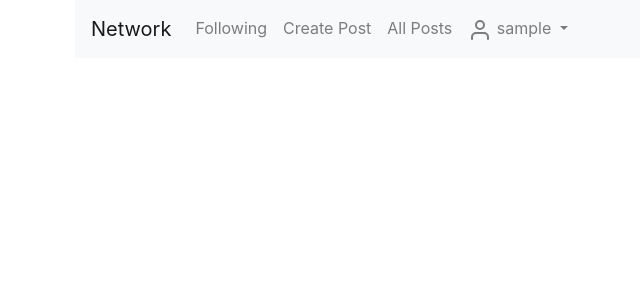
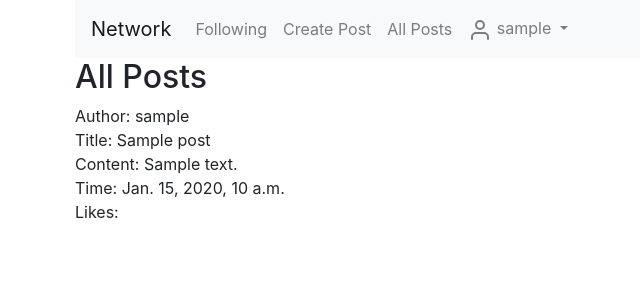
Before and after one commit to simar-s2/Network, a Django app: page / in a window 1280 px wide. Shown: the top 300 px of the page, without its empty margins (10-650 px from the left). Run offline with Django 3.2, Linux system fonts and the light colour scheme; a user stored in the database is signed in; tables that the repository leaves empty hold one stand-in row (values such as "Sample post"); data that the repository does not hold is empty; some libraries are stand-ins or nearby versions.

Commit message:
Remove get all posts view and move it to index and render posts using templates

```diff
--- a/network/models.py
+++ b/network/models.py
@@ -14,6 +14,11 @@ class User(AbstractUser):
         return {
             "id": self.id,
             "username": self.username,
+            "followers": list(self.followers.values_list('username', flat=True)),
+            "following": list(self.followed_by.values_list('id', flat=True)),
+            "followers_count": self.followers.count(),
+            "following_count": self.followed_by.count(),
+            "posts": list(self.posts_by_user.values_list('id', flat=True)),
         }
 
 class Post(models.Model):
@@ -31,7 +36,7 @@ class Post(models.Model):
             "id": self.id,
             "title": self.title,
             "content": self.content,
-            "author": self.author.username,
+            "username": self.user_id.username,
             "timestamp": self.timestamp,
         }
 
--- a/network/static/network/app.js
+++ b/network/static/network/app.js
@@ -11,13 +11,12 @@ document.addEventListener('DOMContentLoaded', function() {
  * Load all posts and display them in the postsContainer.
  */
 function loadPosts() {
-    // Select the postsContainer and createPostContainer elements
-    const postsContainer = document.querySelector('#posts-view');
-    const createPostContainer = document.querySelector('#create-post-view');
 
     // Set the display properties of the containers
+    const postsContainer = document.querySelector('#posts-view')
     postsContainer.style.display = 'block';
-    createPostContainer.style.display = 'none';
+    document.querySelector('#create-post-view').style.display = 'none';
+    document.querySelector('#user-profile-view').style.display = 'none';
 
     // Clear the contents of the postsContainer
     postsContainer.innerHTML = '';
@@ -30,25 +29,26 @@ function loadPosts() {
         posts.forEach(post => {
             // Create a div element for each post
             const postDiv = document.createElement('div');
-            postDiv.className = 'post ';
+            postDiv.className = 'post';
 
             // Set the innerHTML of the postDiv to display the post's title and content
             postDiv.innerHTML = `
-            <div class="col-3 text-truncate">
+            <div>
                 Title: ${post.title}
             </div>
-            <div class="col-6 text-truncate">
+            <div>
                 Content: ${post.content}
             </div>
-            <div class="col-3 text-truncate">
-                Author: ${post.author}
+            <div>
+                Author: <a class="post_user" href="#" onclick="loadUserProfile('${post.username}')">${post.username}</a>
             </div>
             `;
 
             // Append post and like button to the postsContainer
             postsContainer.appendChild(postDiv);
         });
-    });
+    })
+    .catch(error => console.log(error)); // Add error handling
 }
 
 /**
@@ -56,13 +56,10 @@ function loadPosts() {
  * Hides the posts view and displays the create post view.
  */
 function toggleCreatePostView() {
-    // Select the postsContainer and createPostContainer elements
-    const postsContainer = document.querySelector('#posts-view');
-    const createPostContainer = document.querySelector('#create-post-view');
-
-    // Hide the posts view and display the create post view
-    postsContainer.style.display = 'none';
-    createPostContainer.style.display = 'block';
+    // Hide the other views and display the create post view
+    document.querySelector('#posts-view').style.display = 'none';
+    document.querySelector('#user-profile-view').style.display = 'none';
+    document.querySelector('#create-post-view').style.display = 'block';
 }
 
 /**
@@ -103,3 +100,33 @@ function createPost(event) {
     titleInput.value = '';
     contentInput.value = '';
 }
+
+function loadUserProfile (username) {
+
+    document.querySelector('#user-profile-view').innerHTML = '';
+    fetch(`/users/${username}`)
+    .then(response => response.json())
+    .then(user => {
+        fetch(`/users/${username}/posts`)
+        const userProfileContainer = document.querySelector('#user-profile-view');
+        const profileDiv = document.createElement('div');
+        profileDiv.innerHTML = `
+        <div>
+            Username: ${user.username}
+        </div>
+        <div>
+            Followers: ${user.followers_count}
+            Following: ${user.following_count}
+        </div>
+        <div>
+            Posts: ${user.posts}
+        </div>
+        `;
+        userProfileContainer.appendChild(profileDiv);
+    })
+    .catch(error => console.log(error))
+
+    document.querySelector('#posts-view').style.display = 'none';
+    document.querySelector('#create-post-view').style.display = 'none';
+    document.querySelector('#user-profile-view').style.display = 'block';
+}
--- a/network/templates/network/index.html
+++ b/network/templates/network/index.html
@@ -1,25 +1,31 @@
 {% extends "network/layout.html" %}
 
 {% block body %}
-    <div>
-        <div id="posts-view">
+    {% if user.is_authenticated %}
+    <h2>All Posts</h2>
+
+    {% for post in posts %}
+    <div class="post">
+        <div>
+            Author: {{ post.username }}
         </div>
-
-        <div id="create-post-view">
-            <h2>Create Post</h2>
-            <form method="post" id="create-post-form">
-
-                <div class="form-group">
-                    <label for="title">Title</label>
-                    <input type="text" class="form-control" id="title" name="title">
-                </div>
-                <div class="form-group">
-                    <label for="content">Content</label>
-                    <textarea class="form-control" id="content" name="content"></textarea>
-                </div>
-                <button type="submit" class="btn btn-primary">Create Post</button>
-            </form>
+        <div>
+            Title: {{ post.title }}
+        </div>
+        <div>
+            Content: {{ post.content }}
+        </div>
+        <div>
+            Time: {{ post.timestamp }}
+        </div>
+        <div>
+            Likes:
         </div>
     </div>
+    {% endfor %}
+    {% else %}
+    <h2>Login to see posts</h2>
+    {% endif %}
+
 
 {% endblock %}
--- a/network/templates/network/layout.html
+++ b/network/templates/network/layout.html
@@ -12,24 +12,28 @@
         <nav class="navbar navbar-expand-lg navbar-light bg-light">
             <!-- Brand -->
             <a class="navbar-brand" href="#">Network</a>
-            <div>
-                <ul class="navbar-nav mr-auto">
+            <button class="navbar-toggler" type="button" data-bs-toggle="collapse" data-bs-target="#navbarSupportedContent" aria-controls="navbarSupportedContent" aria-expanded="false" aria-label="Toggle navigation">
+                <span class="navbar-toggler-icon"></span>
+            </button>
+            <div class="collapse navbar-collapse" id="navbarSupportedContent">
+                <ul class="navbar-nav">
                 {% if user.is_authenticated %}
                     <!-- Authenticated user: Add link to "Following" page -->
                     <li class="nav-item" id="following">
                         <a class="nav-link" href="#">Following</a>
                     </li>
                     <li class="nav-item" id="create-post">
-                        <a class="nav-link" href="#">Create Post</a>
+                        <a class="nav-link" href="{% url 'create_post' %}">Create Post</a>
                     </li>
                 {% endif %}
                     <!-- Link to "All Posts" page -->
-                    <li class="nav-item" id="all-posts">
-                        <a class="nav-link" href="#">All Posts</a>
+                    <li class="nav-item">
+                        <a class="nav-link" href="{% url 'index' %}">All Posts</a>
                     </li>
+                </ul>
                 {% if user.is_authenticated %}
                 <!-- Authenticated user: Dropdown menu for user actions -->
-                    <ul class="navbar-nav ms-auto">
+                <ul class="navbar-nav">
                     <li class="nav-item dropdown">
                         <!-- Dropdown button for user actions -->
                         <a class="nav-link dropdown-toggle" href="#" id="navbarDropdown" role="button" data-bs-toggle="dropdown" aria-expanded="false">
@@ -50,7 +54,7 @@
                 </ul>
                 {% else %}
                 <!-- Non-authenticated user: Dropdown menu for login and register -->
-                    <ul class="navbar-nav ms-auto">
+                <ul class="navbar-nav">
                     <li class="nav-item dropdown">
                         <!-- Dropdown button for login and register -->
                         <a class="nav-link dropdown-toggle" href="#" id="navbarDropdown" role="button" data-bs-toggle="dropdown" aria-expanded="false">
@@ -72,7 +76,6 @@
                     </li>
                 </ul>
                 {% endif %}
-                </ul>
             </div>
         </nav>
 
--- a/network/urls.py
+++ b/network/urls.py
@@ -9,5 +9,5 @@ urlpatterns = [
     path("logout", views.logout_view, name="logout"),
     path("register", views.register, name="register"),
     path("create_post", views.create_post, name="create_post"),
-    path("get_all_posts", views.get_all_posts, name="get_all_posts"),
+    path("users/<str:username>", views.profile, name="profile"),
 ]
--- a/network/views.py
+++ b/network/views.py
@@ -13,52 +13,57 @@ from .models import User, Post, Comment, Like
 
 @login_required(login_url="/login")
 def index(request):
-    # Render the index.html template with the network/index.html template path.
-    return render(request, "network/index.html")
-
-
-@login_required(login_url="/login")
-def get_all_posts(request):
-    # Retrieve all posts and order them by the created_at field in descending order
-    posts = Post.objects.order_by('-timestamp')
-
-    # Serialize each post into a dictionary and return them as a JSON response
-    return JsonResponse([post.serialize() for post in posts], safe=False)
+    # Retrieve and serialize all posts in descending order
+    posts = [post.serialize() for post in Post.objects.order_by('-timestamp')]
+    return render(request, "network/index.html", {
+        "posts": posts
+    })
 
 
 @csrf_exempt
 @login_required(login_url="/login")
 def create_post(request):
-    # Check if the request method is POST
+    """
+    Create a new post.
+    Requires a POST request with a JSON body containing 'title' and 'content' keys.
+    """
     if request.method != "POST":
-        # Return error response if the request method is not POST
-        return JsonResponse({"error": "POST request required."}, status=400)
+        # Return error if request method is not POST
+        return JsonResponse({"error": "POST required."}, status=400)
 
     try:
-        # Parse the request body as JSON
+        # Parse JSON request body
         data = json.loads(request.body)
-
-        # Retrieve the title and content fields from the request body
         title = data.get("title")
         content = data.get("content")
 
-        # Check if the title and content fields are present in the request body
         if not title or not content:
-            # Return error response if the title or content fields are missing
-            return JsonResponse({"error": "Title and content are required."}, status=400)
+            # Return error if title or content is missing
+            return JsonResponse({"error": "Title and content required."}, status=400)
 
-        # Create a new Post object with the given title, content, and author
-        post = Post(title=title, content=content, author=request.user)
+        # Create new post with provided title, content, and user ID
+        post = Post(title=title, content=content, user_id=request.user)
         post.save()
 
-        # Return success response if the post is created successfully
-        return JsonResponse({"message": "Post created successfully."}, status=201)
-    except ValueError:
-        # Return error response if the request body is not valid JSON
-        return JsonResponse({"error": "Invalid JSON format."}, status=400)
-    except IntegrityError:
-        # Return error response if there was an error creating the post
+        # Return success message
+        return JsonResponse({"message": "Post created."}, status=201)
+    except (ValueError, IntegrityError):
+        # Return error if JSON parsing or post creation fails
         return JsonResponse({"error": "Error creating post."}, status=500)
+
+
+def profile(request, username):
+    try:
+        user = User.objects.get(username=username)
+        if user is None:
+            return JsonResponse({"error": "User not found."}, status=404)
+        user_items = user.serialize()
+        return JsonResponse(user_items, safe=False)
+    except User.DoesNotExist:
+        return JsonResponse({"error": "User not found."}, status=404)
+    except Exception:
+        return JsonResponse({"error": "Internal server error."}, status=500)
+
 
 
 def login_view(request):
```
Lines whose indentation alone changed are shown as unchanged.
